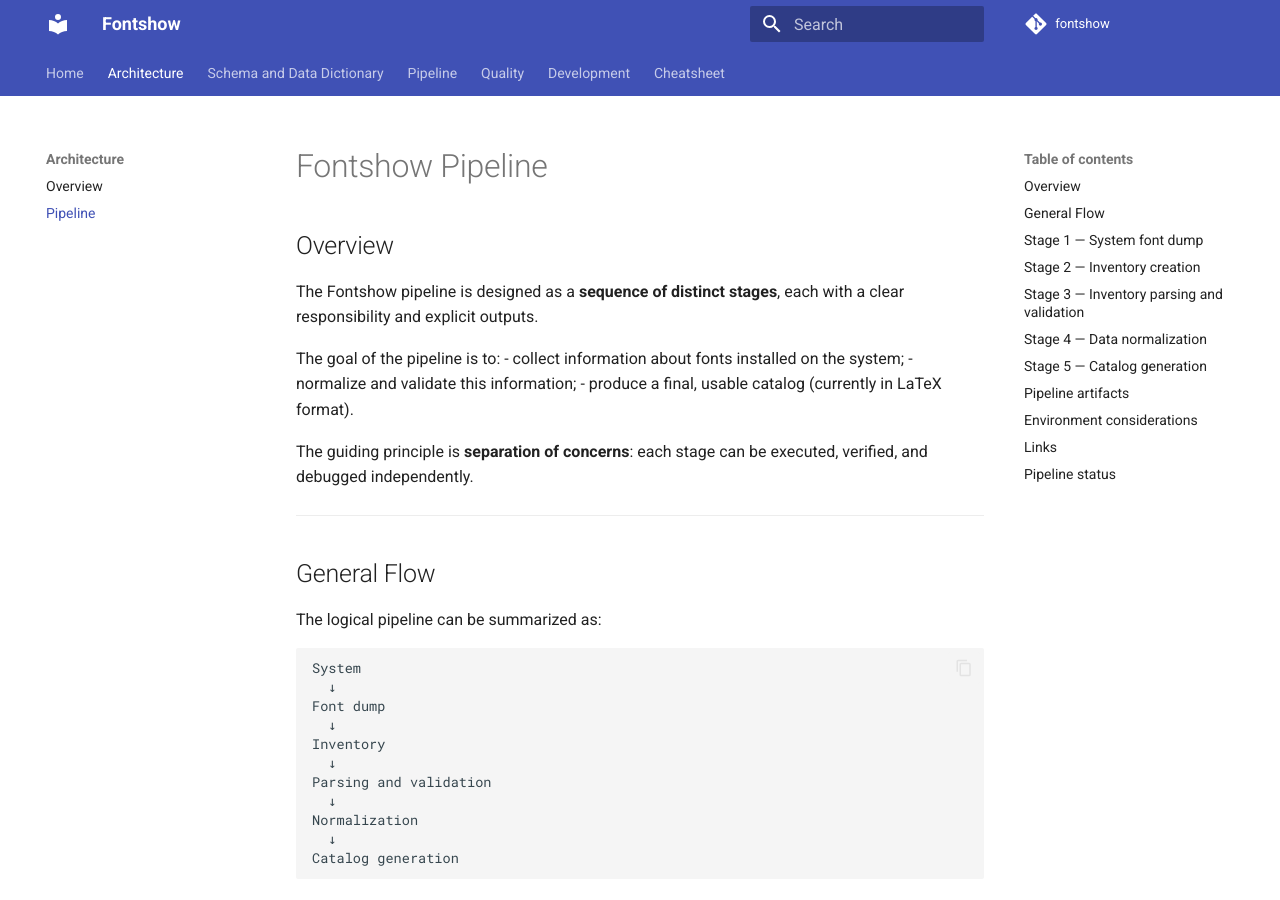
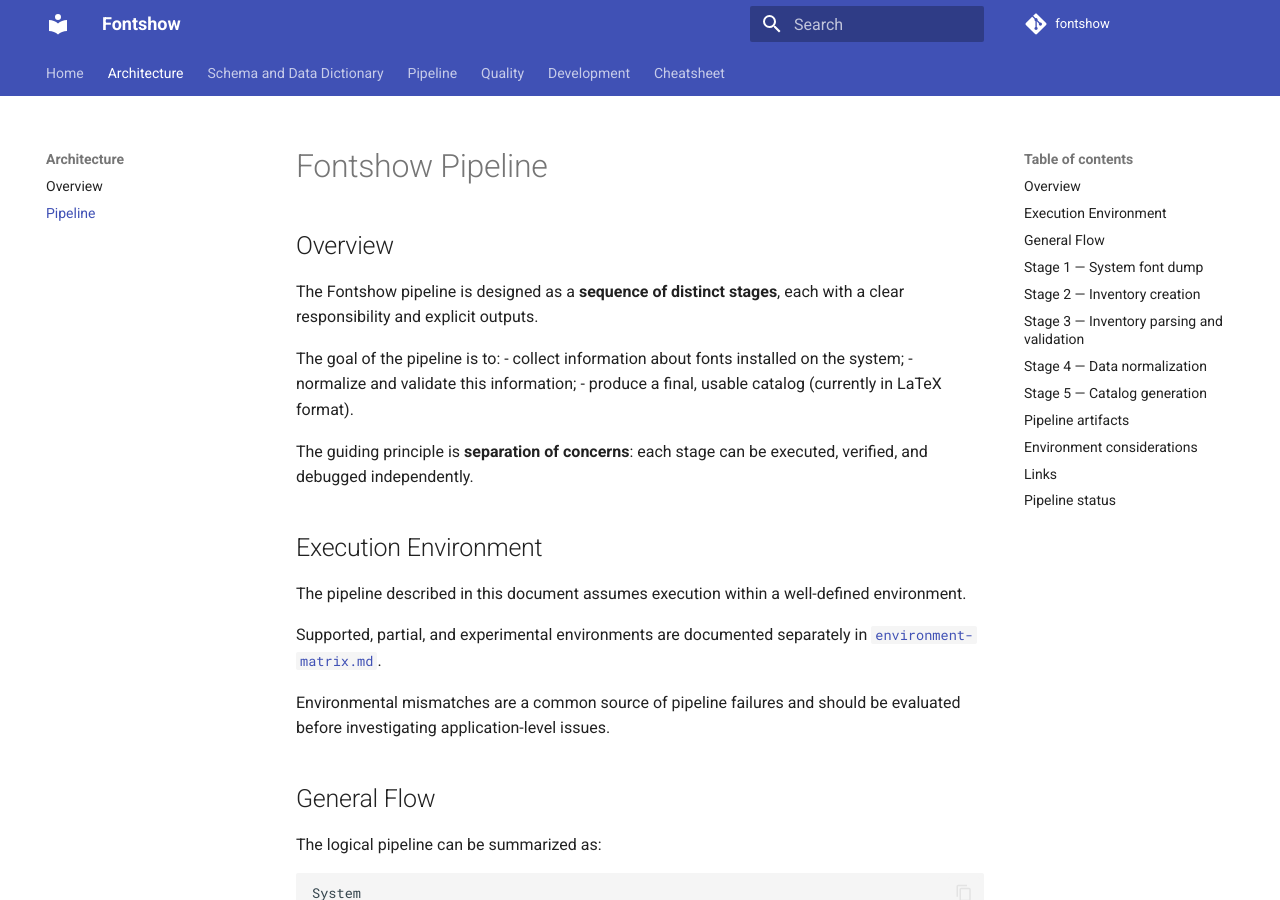
Before and after one commit to marco0560/Fontshow, an MkDocs documentation site: the page built from docs/pipeline.md, in a window 1280 px wide and 900 px high. Built offline with MkDocs 1.6.1 and Material for MkDocs 9.7.7, drawn with Linux system fonts in a browser that asks for light colours; comment, search, counter and statistics services are not loaded.

Commit message:
docs: add environment matrix and cross-references
Why:
- To provide a clear reference for supported environments
- To improve documentation clarity and maintainability

What:
- Added environment matrix documentation
- Cross-referenced environment matrix in pipeline documentation

Notes:
-

Refs: #

```diff
--- a/docs/pipeline.md
+++ b/docs/pipeline.md
@@ -11,7 +11,16 @@ The goal of the pipeline is to:
 
 The guiding principle is **separation of concerns**: each stage can be executed, verified, and debugged independently.
 
----
+## Execution Environment
+
+The pipeline described in this document assumes execution within a
+well-defined environment.
+
+Supported, partial, and experimental environments are documented separately
+in [`environment-matrix.md`](environment-matrix.md).
+
+Environmental mismatches are a common source of pipeline failures and should
+be evaluated before investigating application-level issues.
 
 ## General Flow
 
@@ -35,8 +44,6 @@ Catalog generation
 
 Each stage produces one or more intermediate artifacts, which can be retained for later analysis.
 
----
-
 ## Stage 1 — System font dump
 
 The first stage consists of collecting raw information about fonts installed on the system.
@@ -50,8 +57,6 @@ The result is a dump that faithfully reflects the state of the system at a speci
 
 👉 For implementation details, see:
 - [`dump_fonts.md`](tools/dump_fonts.md)
-
----
 
 ## Stage 2 — Inventory creation
 
@@ -68,8 +73,6 @@ The inventory may contain:
 - irregularities originating from the system.
 
 This is intentional: the inventory describes reality, not an idealized version of it.
-
----
 
 ## Stage 3 — Inventory parsing and validation
 
@@ -88,8 +91,6 @@ An explicit **validation mode** is available, which:
 👉 Details in:
 - [`parse_font_inventory.md`](tools/parse_font_inventory.md)
 
----
-
 ## Stage 4 — Data normalization
 
 After parsing, data is normalized to reduce ambiguity and inconsistency.
@@ -104,8 +105,6 @@ An important design choice is that:
 - normalized versions are **added**, not replaced.
 
 This preserves traceability and facilitates debugging.
-
----
 
 ## Stage 5 — Catalog generation
 
@@ -123,8 +122,6 @@ It is normal that:
 👉 Details in:
 - [`create_catalog.md`](tools/create_catalog.md)
 
----
-
 ## Pipeline artifacts
 
 The pipeline produces several intermediate artifacts, including:
@@ -138,8 +135,6 @@ These artifacts:
 - can be used to compare different systems;
 - facilitate testing, debugging, and validation.
 
----
-
 ## Environment considerations
 
 Pipeline behavior may vary depending on the environment:
@@ -150,8 +145,6 @@ Pipeline behavior may vary depending on the environment:
 For this reason:
 - some features are marked as *experimental*;
 - full validation on native Linux is considered a required step.
-
----
 
 ## Links
 
@@ -172,8 +165,6 @@ For further details on individual components:
 - Catalog creation:
   [`create_catalog.md`](tools/create_catalog.md)
 
----
-
 ## Pipeline status
 
 The pipeline is considered **functionally complete**, but still evolving with respect to:
--- a/mkdocs.yml
+++ b/mkdocs.yml
@@ -47,6 +47,7 @@ nav:
       - Data Dictionary: data_dictionary.md
 
   - Pipeline:
+      - Environment Matrix: environment-matrix.md
       - Fonts dump: tools/dump_fonts.md
       - Inventory parsing: tools/parse_font_inventory.md
       - Catalog creation: tools/create_catalog.md
```
Also changed, not shown: docs/environment-matrix.md (added, +91 -0 lines).
